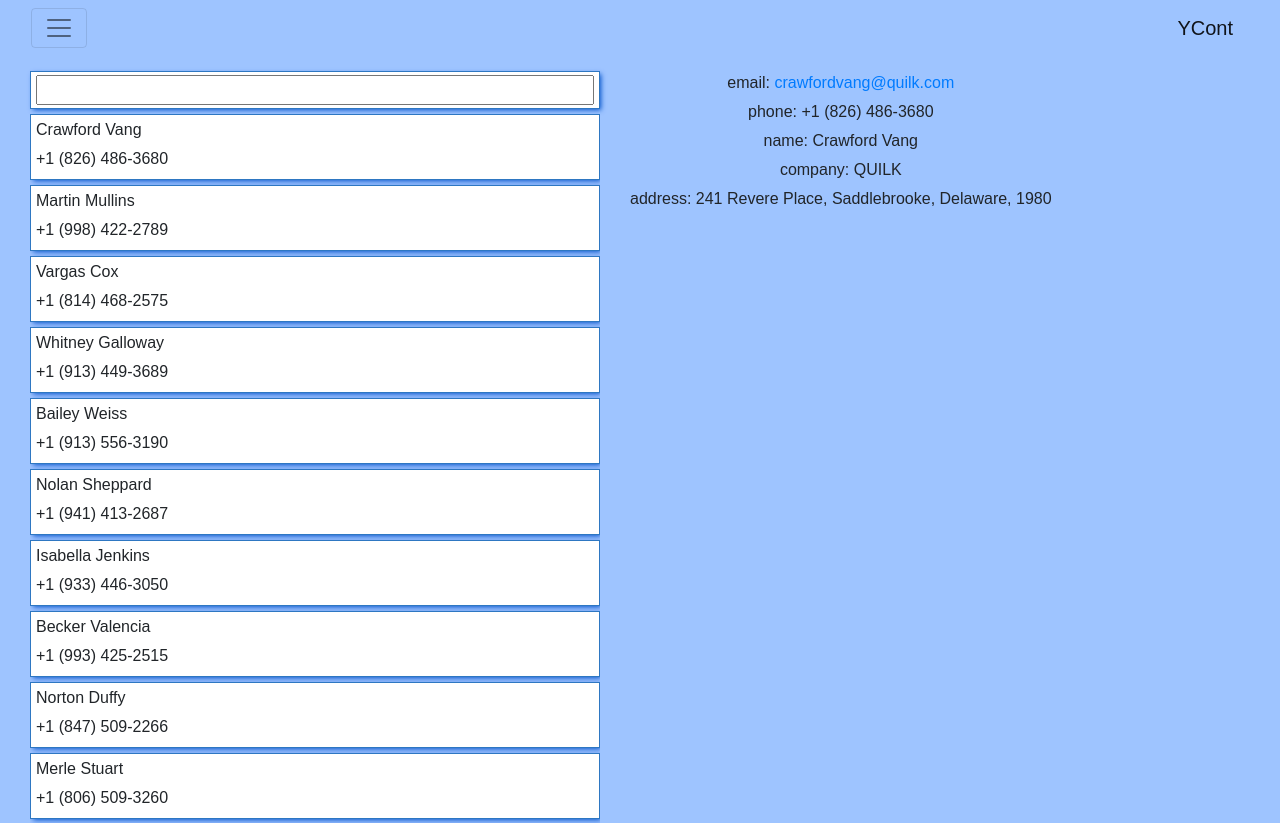
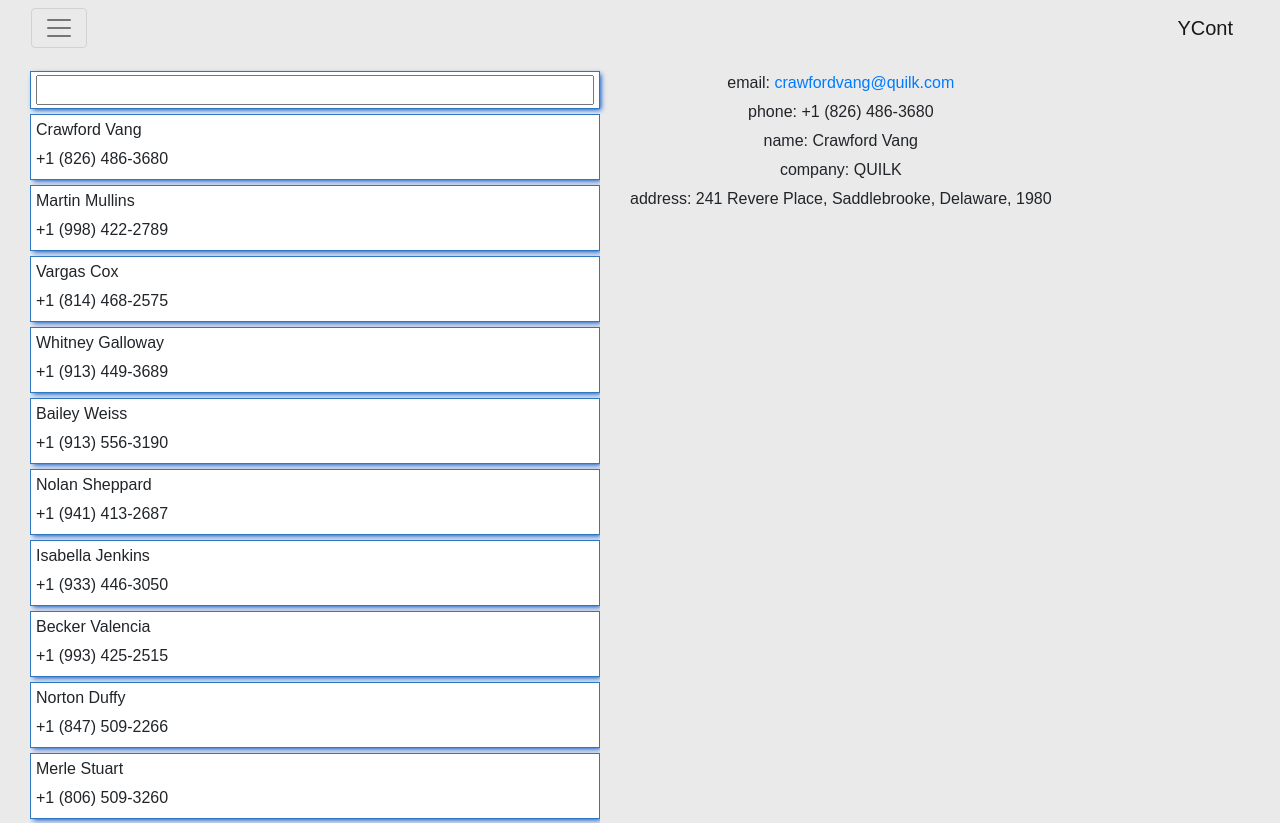
Before and after one commit to maxymKharkovenko/react, a React (Create React App) app: page /contacts in a window 1280 px wide. Shown: the top 823 px of the page. Built offline with nearby package versions, Linux system fonts and the light colour scheme.

Commit message:
updates: background, contacts(select first by filter, notification)

```diff
--- a/src/App.css
+++ b/src/App.css
@@ -31,7 +31,7 @@
   display: none !important;
 }
 body {
-  background: rgba(0, 102, 255, 0.38);
+  background: #EAEAEA;
   font-family: sans-serif;
 }
 
--- a/src/components/contacts.js
+++ b/src/components/contacts.js
@@ -36,7 +36,7 @@ export default class Contacts extends React.Component {
         )
       })
     } else {
-      contactsTemplate = <p>no news</p>
+      contactsTemplate = <p>no contacts by your request</p>
     }
 
     return (
--- a/src/pages/contactPage.js
+++ b/src/pages/contactPage.js
@@ -279,6 +279,12 @@ export default class contactPage extends React.Component {
       let sValue = el.name.toLowerCase();
       return sValue.indexOf(value) !== -1;
     });
+    if(!list.length){
+      this.setState({details: null})
+    }else {
+      this.setState({details: list[0]})
+    }
+
     this.setState({list: list})
   }
 
```
